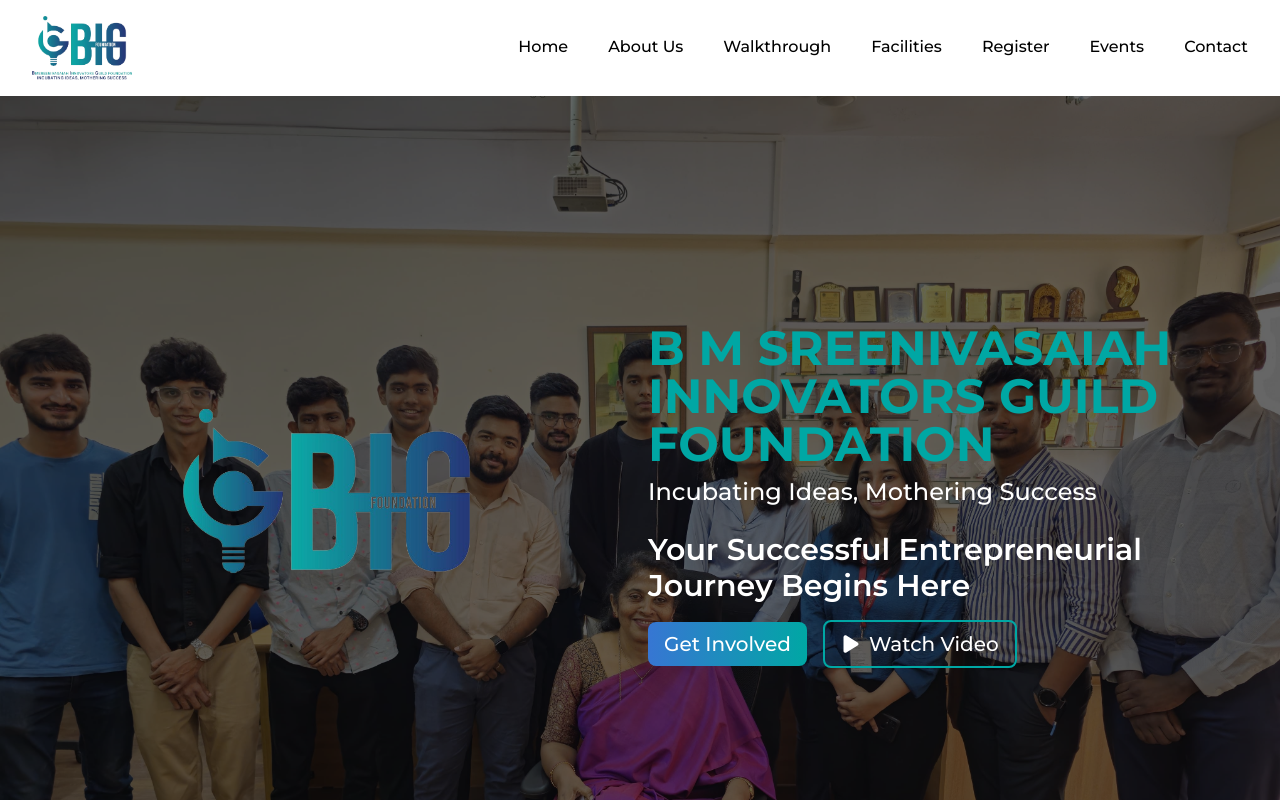
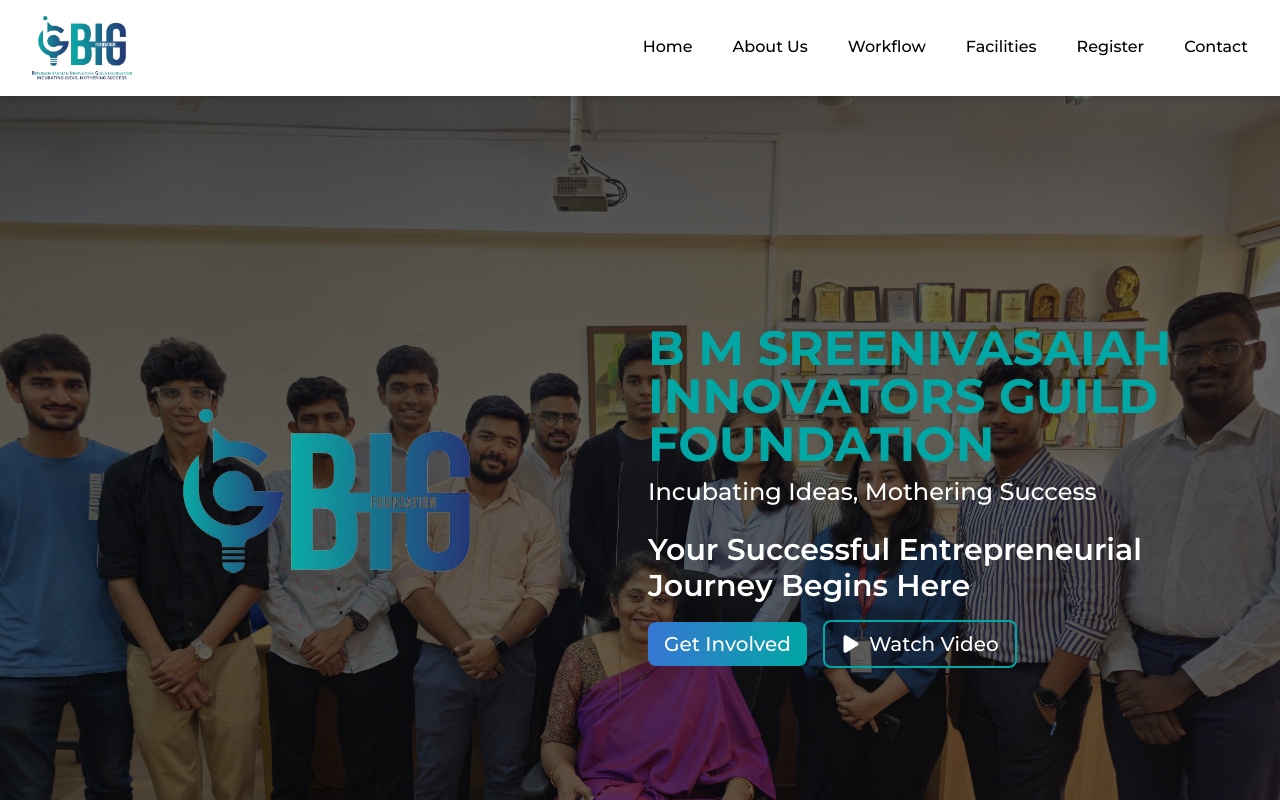
Before and after one commit to cryskram/bigfoundationweb, a Next.js app: page / in a window 1280 px wide. Shown: the top 800 px of the page. Built offline with nearby package versions, Linux system fonts and the light colour scheme.

Commit message:
⚡️ Improved navbar with sticky feature

```diff
--- a/app/layout.tsx
+++ b/app/layout.tsx
@@ -17,7 +17,7 @@ export default function RootLayout({
   children: React.ReactNode;
 }>) {
   return (
-    <html lang="en">
+    <html className="scroll-smooth" lang="en">
       <body className={`${montserrat.className} bg-gray-100`}>
         <Navbar />
         {children}
--- a/app/page.tsx
+++ b/app/page.tsx
@@ -6,7 +6,7 @@ import Facilities from "@/components/partials/Facilities";
 import Hero from "@/components/partials/Hero";
 import Register from "@/components/partials/Register";
 import Stories from "@/components/partials/Stories";
-import Walkthrough from "@/components/partials/Walkthrough";
+import Workflow from "@/components/partials/Walkthrough";
 import Spinner from "@/components/Spinner";
 import { useEffect, useState } from "react";
 
@@ -31,7 +31,7 @@ export default function Home() {
       <Stories />
       <About />
       <Divider />
-      <Walkthrough />
+      <Workflow />
       <Divider />
       <Facilities />
       <Divider />
--- a/components/Footer.tsx
+++ b/components/Footer.tsx
@@ -5,7 +5,10 @@ import { MdEmail, MdPerson } from "react-icons/md";
 
 const Footer = () => {
   return (
-    <div className="bg-slate-200 px-4 py-8 text-gray-600 flex flex-col items-center w-full">
+    <div
+      id="footer"
+      className="bg-slate-200 px-4 py-8 text-gray-600 flex flex-col items-center w-full"
+    >
       <div className="flex flex-col lg:flex-row w-full justify-evenly items-center">
         <div className="flex flex-col items-center">
           <Image src="/logo.png" width={400} height={400} alt="logo" />
--- a/components/Navbar.tsx
+++ b/components/Navbar.tsx
@@ -14,7 +14,7 @@ const NavbarComponent = () => {
   };
 
   return (
-    <div className="px-8 w-full py-4 bg-white shadow-md">
+    <div className="px-8 z-50 sticky top-0 w-full py-4 bg-white shadow-md">
       <div className="flex justify-between items-center">
         <Link href="/">
           <Image src="/logo.png" width={100} height={100} alt="logo" />
@@ -23,22 +23,19 @@ const NavbarComponent = () => {
           <Link className="links" href="/">
             Home
           </Link>
-          <Link className="links" href="/#whyus">
+          <Link className="links" href="#aboutus">
             About Us
           </Link>
-          <Link className="links" href="/#services">
-            Walkthrough
+          <Link className="links" href="#workflow">
+            Workflow
           </Link>
-          <Link className="links" href="/#events">
+          <Link className="links" href="#facilities">
             Facilities
           </Link>
-          <Link className="links" href="/about">
+          <Link className="links" href="#register">
             Register
           </Link>
-          <Link className="links" href="/about">
-            Events
-          </Link>
-          <Link className="links" href="/about">
+          <Link className="links" href="#footer">
             Contact
           </Link>
         </div>
@@ -54,22 +51,19 @@ const NavbarComponent = () => {
             <Link className="links" href="/">
               Home
             </Link>
-            <Link className="links" href="/#whyus">
+            <Link className="links" href="#aboutus">
               About Us
             </Link>
-            <Link className="links" href="/#services">
-              Walkthrough
+            <Link className="links" href="#workflow">
+              Workflow
             </Link>
-            <Link className="links" href="/#events">
+            <Link className="links" href="#facilities">
               Facilities
             </Link>
-            <Link className="links" href="/about">
+            <Link className="links" href="#register">
               Register
             </Link>
-            <Link className="links" href="/about">
-              Events
-            </Link>
-            <Link className="links" href="/about">
+            <Link className="links" href="#footer">
               Contact
             </Link>
           </div>
--- a/components/partials/About.tsx
+++ b/components/partials/About.tsx
@@ -6,7 +6,10 @@ import { FaArrowRight } from "react-icons/fa6";
 
 const About = () => {
   return (
-    <div className="py-16 w-full px-4 md:px-10 bg-gradient-to-b from-white to-gray-100">
+    <div
+      id="aboutus"
+      className="py-16 w-full px-4 md:px-10 bg-gradient-to-b from-white to-gray-100"
+    >
       <div className="flex flex-col gap-10 md:flex-row items-center justify-center w-full">
         <Image
           className="w-full md:w-1/2 lg:w-1/3"
--- a/components/partials/Facilities.tsx
+++ b/components/partials/Facilities.tsx
@@ -78,7 +78,10 @@ const data = {
 
 const Facilities = () => {
   return (
-    <div className="py-16 px-4 flex flex-col items-center justify-center">
+    <div
+      id="facilities"
+      className="py-16 px-4 flex flex-col items-center justify-center"
+    >
       <h1 className="text-4xl font-bold">WHAT WE DO</h1>
       <p>Learn more about our facilities</p>
       <div className="grid grid-cols-1 md:grid-cols-3 gap-4 max-w-screen-lg mt-10">
--- a/components/partials/Hero.tsx
+++ b/components/partials/Hero.tsx
@@ -7,7 +7,7 @@ const Hero = () => {
   return (
     <div className="flex flex-col items-center justify-center bg-hero bg-cover w-full h-screen relative">
       <div className="absolute inset-0 bg-black opacity-60"></div>
-      <div className="relative z-50 grid grid-cols-1 md:grid-cols-2 gap-4 w-full items-center p-6">
+      <div className="relative z-10 grid grid-cols-1 md:grid-cols-2 gap-4 w-full items-center p-6">
         <Image
           className="w-3/4 md:w-1/2 mx-auto"
           src="/logonotext.png"
@@ -16,7 +16,7 @@ const Hero = () => {
           alt="illustration"
         />
         <div className="text-white mr-auto">
-          <h1 className="font-bold text-2xl md:text-5xl text-mGreen">
+          <h1 className="font-bold text-2xl z-10 md:text-5xl text-mGreen">
             B M SREENIVASAIAH INNOVATORS GUILD FOUNDATION
           </h1>
           <p className="text-xl md:text-2xl text-wrap font-medium mt-2">
--- a/components/partials/Register.tsx
+++ b/components/partials/Register.tsx
@@ -12,7 +12,7 @@ const data = [
 
 const Register = () => {
   return (
-    <div className="py-16 px-4">
+    <div id="register" className="py-16 px-4">
       <div className="flex flex-col lg:flex-row items-center justify-center">
         <Image
           className="w-3/4 lg:w-1/3"
--- a/components/partials/Walkthrough.tsx
+++ b/components/partials/Walkthrough.tsx
@@ -24,9 +24,12 @@ const data = {
   ],
 };
 
-const Walkthrough = () => {
+const Workflow = () => {
   return (
-    <div className="py-10 px-4 flex flex-col items-center bg-gradient-to-tr from-[#4b82d3] to-mGreen">
+    <div
+      id="workflow"
+      className="py-10 px-4 flex flex-col items-center bg-gradient-to-tr from-[#4b82d3] to-mGreen"
+    >
       <h1 className="text-white font-semibold font-mono text-4xl">WORKFLOW</h1>
       <div className="grid grid-cols-1 md:grid-cols-3 gap-6 max-w-screen-lg mx-auto mt-5">
         {data.steps.map((s, idx) => (
@@ -47,4 +50,4 @@ const Walkthrough = () => {
   );
 };
 
-export default Walkthrough;
+export default Workflow;
```
